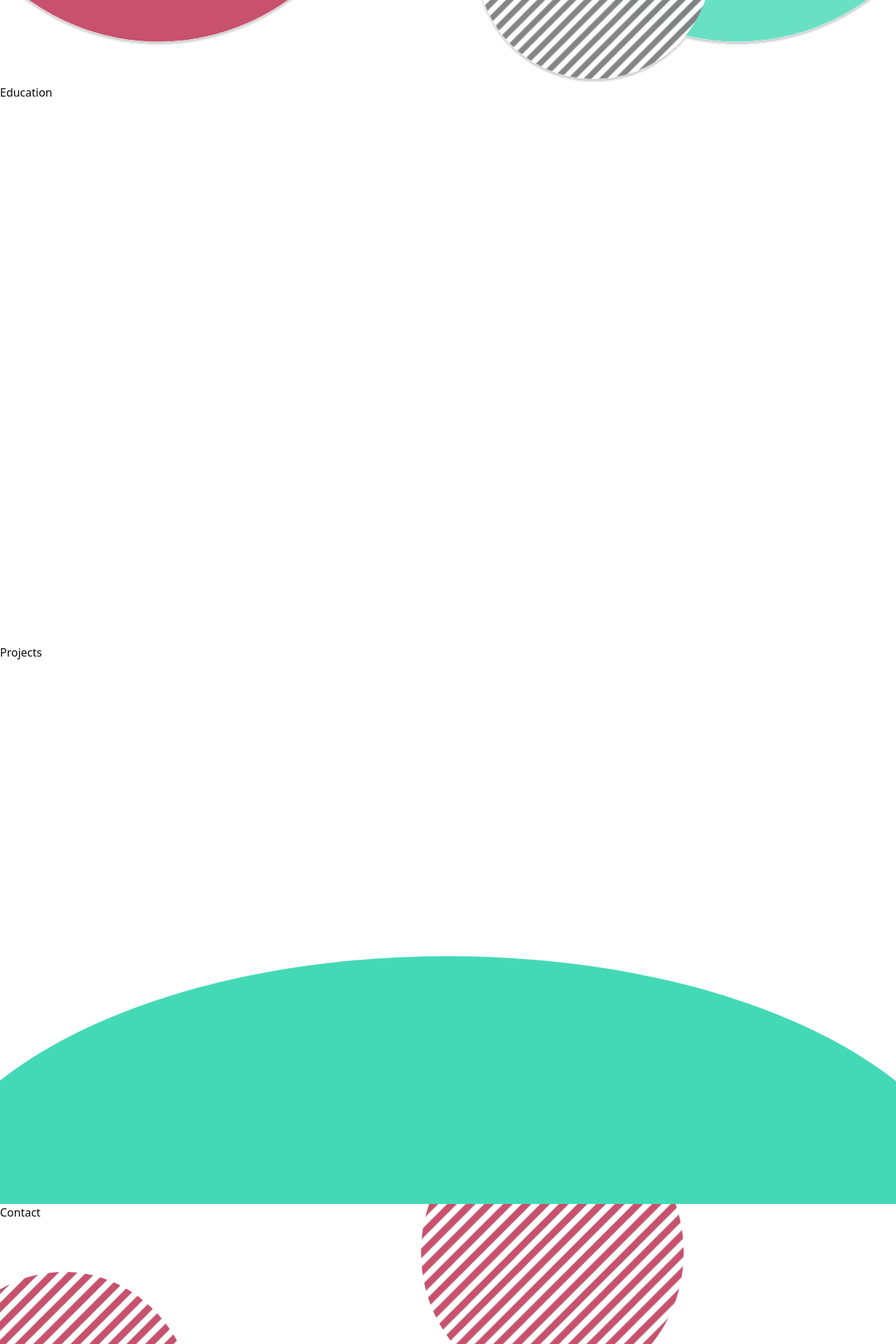
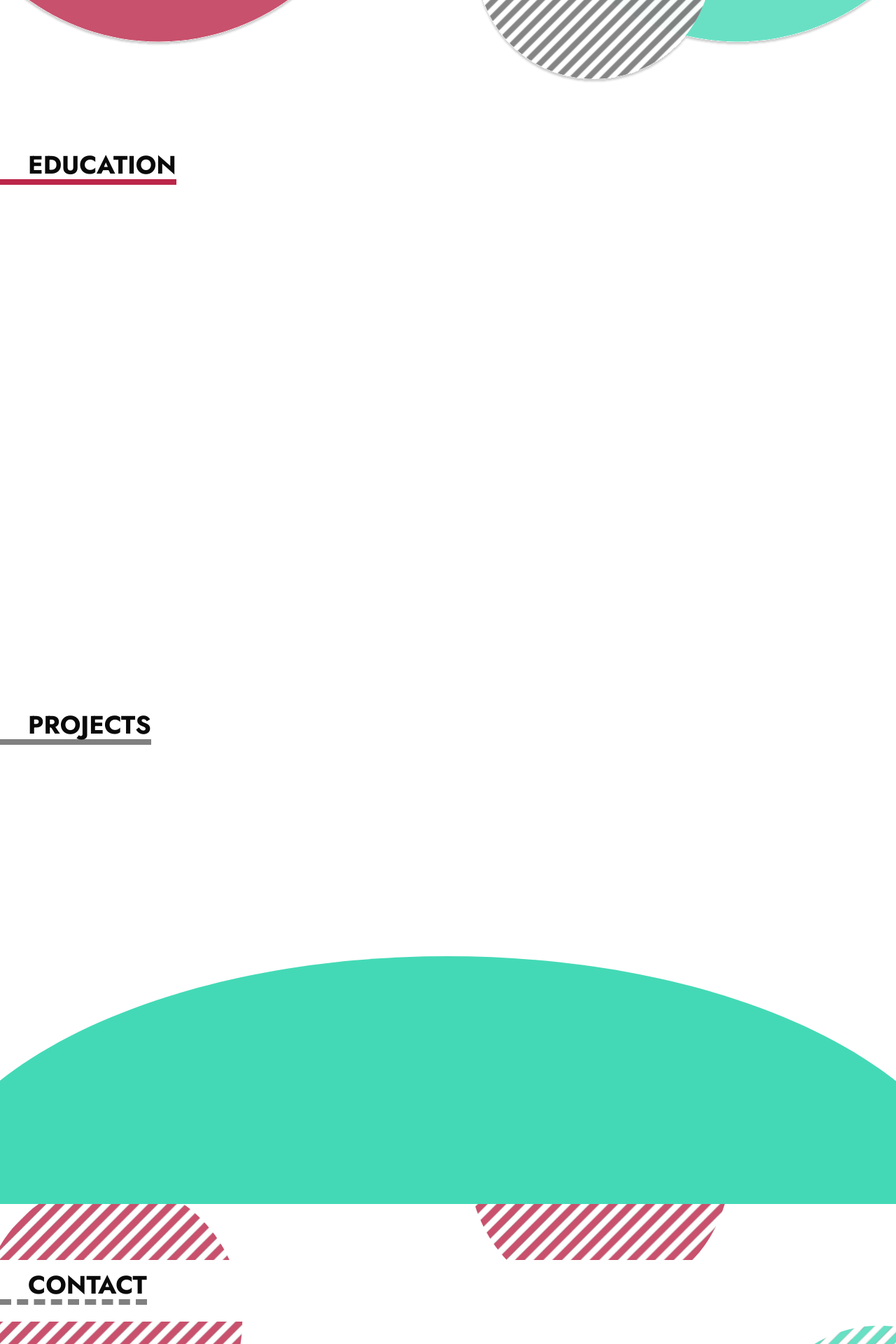
Before and after one commit to loumorganrene/personal-website-v2, a React (Vite) app: page / in a window 1280 px wide. Shown: the part 760-2680 px from the top of the page at 70% size. Built offline with nearby package versions, Linux system fonts and the light colour scheme.

Commit message:
:lipstick: add: Styling sections titles

```diff
--- a/index.html
+++ b/index.html
@@ -7,6 +7,10 @@
   <link rel="icon" type="image/png" sizes="32x32" href="/favicon-32x32.png" />
   <link rel="icon" type="image/png" sizes="16x16" href="/favicon-16x16.png" />
   <link rel="manifest" href="/site.webmanifest" />
+  <link rel="preconnect" href="https://fonts.googleapis.com">
+  <link rel="preconnect" href="https://fonts.gstatic.com" crossorigin>
+  <link href="https://fonts.googleapis.com/css2?family=Jost:ital,wght@0,100..900;1,100..900&display=swap"
+    rel="stylesheet">
   <meta name="viewport" content="width=device-width, initial-scale=1.0" />
   <script src="https://kit.fontawesome.com/80a551b5fb.js" crossorigin="anonymous"></script>
   <title>Lou Pierre - Frontend developer</title>
--- /dev/null
+++ b/src/components/section/section-title.tsx
@@ -0,0 +1,19 @@
+import { cn } from "@/lib/utils"
+
+interface ISectionTitleProps {
+  title: string;
+  className?: string;
+}
+
+function SectionTitle({ title, className }: ISectionTitleProps) {
+  return (
+    <div className="h-fit pt-4 pb-6 bg-white">
+      <h2
+        className={cn("w-min pl-10 text-4xl font-bold uppercase border-b-8", className)}>
+        {title}
+      </h2>
+    </div>
+  )
+}
+
+export default SectionTitle
--- a/src/components/section/section.tsx
+++ b/src/components/section/section.tsx
@@ -1,9 +1,8 @@
-import { capitalizeWord, cn } from "@/lib/utils"
+import { cn } from "@/lib/utils"
 
 function Section({ sectionName, children, className }: ISectionProps) {
   return (
-    <section id={sectionName} className={cn('w-full h-screen', className)}>
-      <h2>{capitalizeWord(sectionName)}</h2>
+    <section id={sectionName} className={cn('w-full h-screen pt-20', className)}>
       {children}
     </section>
   )
--- a/src/index.css
+++ b/src/index.css
@@ -70,6 +70,10 @@
   * {
     @apply border-border;
   }
+
+  html {
+    font-family: "Jost", sans-serif;
+  }
   body {
     @apply bg-background text-foreground;
   }
--- a/src/pages/contact/contact-page.tsx
+++ b/src/pages/contact/contact-page.tsx
@@ -1,10 +1,14 @@
 import Section from "@/components/section/section"
+import SectionTitle from "@/components/section/section-title"
 
 function ContactPage() {
   return (
     <>
-      <Section sectionName={"contact"} className="bg-contact-page bg-auto bg-center">
-
+      <Section
+        sectionName="contact"
+        className="bg-contact-page bg-no-repeat !bg-contact"
+      >
+        <SectionTitle title="contact" className="border-dashed border-lpgrey" />
       </Section>
     </>
   )
--- a/src/pages/education/education-page.tsx
+++ b/src/pages/education/education-page.tsx
@@ -1,10 +1,11 @@
+import SectionTitle from "@/components/section/section-title"
 import Section from "@/components/section/section"
 
 function EducationPage() {
   return (
     <>
-      <Section sectionName={"education"} className="">
-
+      <Section sectionName="education" className="">
+        <SectionTitle title="education" className="border-lpred" />
       </Section>
     </>
   )
--- a/src/pages/error/error-page.tsx
+++ b/src/pages/error/error-page.tsx
@@ -1,6 +1,6 @@
 function ErrorPage() {
   return (
-    <div>
+    <div className="container bg-home-page">
 
     </div>
   )
--- a/src/pages/feedbacks/feedbacks-page.tsx
+++ b/src/pages/feedbacks/feedbacks-page.tsx
@@ -1,10 +1,14 @@
 import Section from "@/components/section/section"
+import SectionTitle from "@/components/section/section-title"
 
 function FeedbacksPage() {
   return (
     <>
-      <Section sectionName={"feedbacks"} className="bg-feedback-page-mobile bg-cover !bg-sm-left-bottom">
-
+      <Section
+        sectionName={"feedbacks"}
+        className="bg-feedback-page-sm bg-no-repeat bg-center !bg-150vh"
+      >
+        <SectionTitle title="feedbacks" className="border-lpred"/>
       </Section>
     </>
   )
--- a/src/pages/home/home-page.tsx
+++ b/src/pages/home/home-page.tsx
@@ -1,6 +1,9 @@
 function HomePage() {
   return (
-    <section id="homepage" className="w-full h-screen bg-home-page bg-cover bg-center">
+    <section
+      id="homepage"
+      className="w-full h-screen bg-no-repeat bg-home-page bg-cover bg-center"
+    >
       <h1>LOU PIERRE</h1>
       <p>Frontend Developer</p>
     </section>
--- a/src/pages/projects/projects-page.tsx
+++ b/src/pages/projects/projects-page.tsx
@@ -1,10 +1,11 @@
 import Section from "@/components/section/section"
+import SectionTitle from "@/components/section/section-title"
 
 function ProjectsPage() {
   return (
     <>
-      <Section sectionName={"projects"} className="bg-project-page bg-cover bg-top">
-
+      <Section sectionName="projects" className="bg-project-page bg-cover bg-top">
+      <SectionTitle title="projects" className="border-lpgrey" />
       </Section>
     </>
   )
--- a/tailwind.config.js
+++ b/tailwind.config.js
@@ -23,10 +23,13 @@
         "education-page": "url('assets/backgrounds/background-educationpage.svg')",
         "project-page": "url('assets/backgrounds/background-projectpage.svg')",
         "contact-page": "url('assets/backgrounds/background-contactpage.svg')",
-        "feedback-page-mobile": "url('assets/backgrounds/background-feedbackpage-mobile.svg')",
+        "feedback-page-sm": "url('assets/backgrounds/background-feedbackpage.svg')",
+      },
+      backgroundSize: {
+        "150vh": "150vw"
       },
       backgroundPosition: {
-        "sm-left-bottom": "0% bottom"
+        contact: "15% bottom"
       },
       colors: {
         border: "hsl(var(--border))",
@@ -62,6 +65,11 @@
           DEFAULT: "hsl(var(--card))",
           foreground: "hsl(var(--card-foreground))",
         },
+        transparent: 'transparent',
+        current: 'currentColor',
+        lpgreen: "#44D9B6",
+        lpred: "#BB2649",
+        lpgrey: "#808080"
       },
       borderRadius: {
         lg: "var(--radius)",
```
